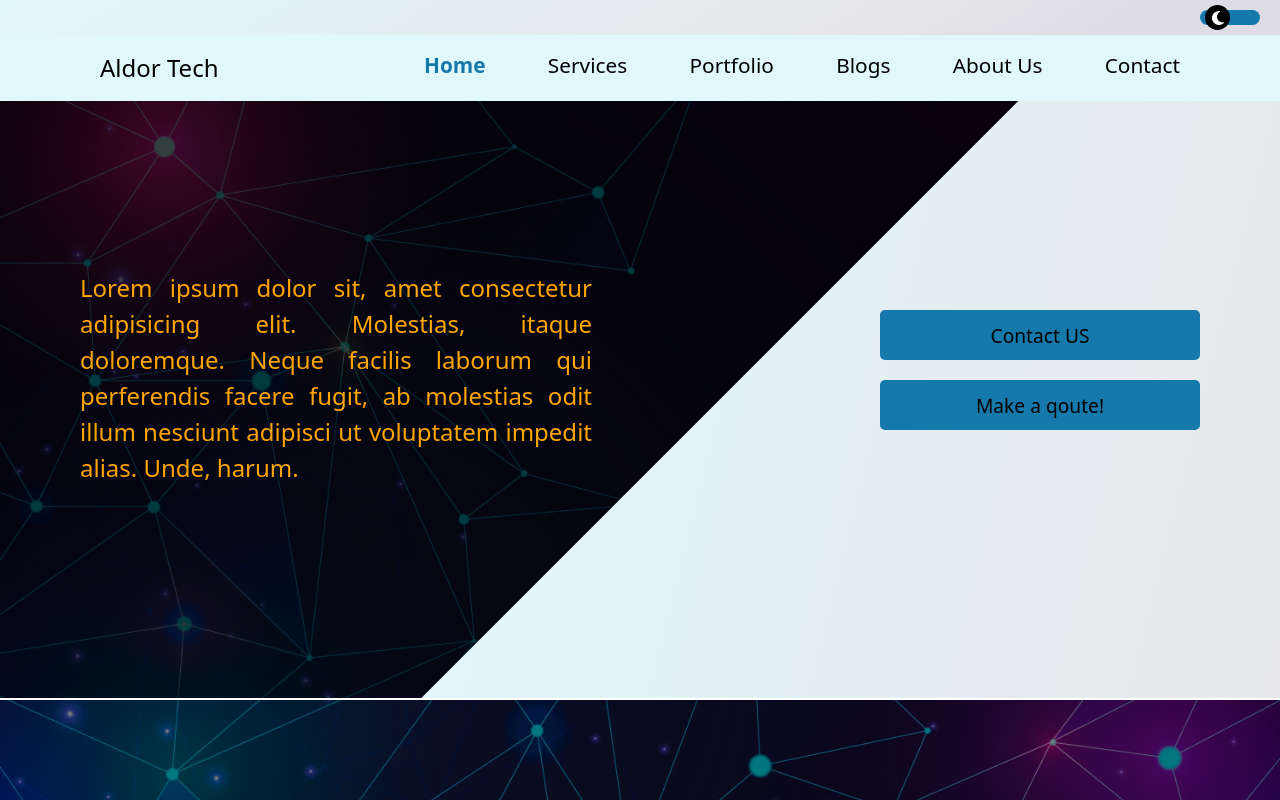
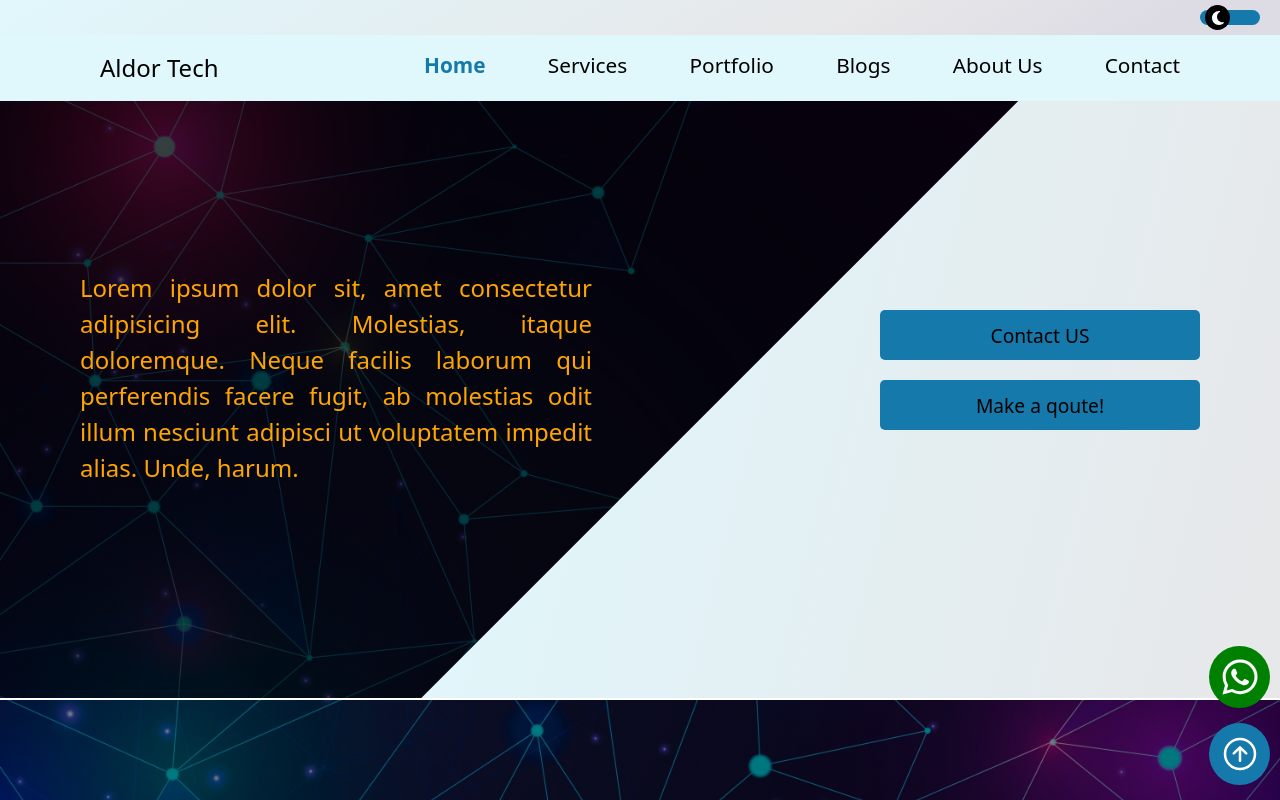
Before and after one commit to hajiRobertWilson/aldortech, a Next.js app: page / in a window 1280 px wide. Built offline with nearby package versions, Linux system fonts and the light colour scheme.

Commit message:
Under Development

```diff
--- a/app/globals.css
+++ b/app/globals.css
@@ -68,6 +68,7 @@ body {
     margin: auto;
     max-width: 1800px;
     min-width: 370px;
+    position: relative;
     background-repeat: no-repeat;
     background: linear-gradient(rgba(0, 0, 0, 0.5), rgba(0, 0, 0, 0.5)), url('../public/bg.webp');
     background-position: center;
@@ -92,6 +93,48 @@ main {
     background: var(--bg-gradient);
     width: 100%;
     margin-top: 150px;
+}
+
+.quikIconCont {
+    position: fixed;
+    z-index: 50;
+    bottom: 0;
+    right: 0;
+}
+
+.quikIconCont .whatsCont {
+    background-color: green;
+    margin: 15px 10px;
+    padding: 11px 10px 5px 11px;
+    border-radius: 50%;
+    cursor: pointer;
+    transition: all 0.5s;
+}
+
+.quikIconCont .whatsCont .whatsapp {
+    font-size: 40px;
+    color: white;
+}
+
+.quikIconCont .whatsCont:hover {
+    transform: scale(1.05);
+}
+
+.quikIconCont .upCont {
+    margin: 15px 10px;
+    padding: 11px 10px 5px 11px;
+    border-radius: 50%;
+    background-color: var(--blue-1);
+    cursor: pointer;
+    transition: all 0.5s;
+}
+.quikIconCont .upCont .arrowUp{
+    font-size: 40px;
+    color: white;
+    transition: all 0.5s;
+}
+.quikIconCont .upCont:hover .arrowUp{
+    transform: scale(1.3);
 }
 
 /* _________________ Blog Card Styles ______________________ */
--- a/app/layout.js
+++ b/app/layout.js
@@ -3,6 +3,7 @@ import "./globals.css";
 import "./global.queries.css";
 import { config } from '@fortawesome/fontawesome-svg-core';
 import '@fortawesome/fontawesome-svg-core/styles.css';
+import Whatsapp from "@/components/whatsapp";
 config.autoAddCss = false;
 
 export const metadata = {
@@ -20,6 +21,7 @@ export default function RootLayout({ children }) {
         <link rel="apple-touch-icon" href="/favicon.ico" />
       </head>
       <body>
+        <Whatsapp />
         <Navbar />
         {children}
       </body>
--- /dev/null
+++ b/components/whatsapp.jsx
@@ -0,0 +1,56 @@
+"use client";
+
+
+import { IonIcon } from "@ionic/react";
+import { arrowUpCircleOutline, body, logoWhatsapp } from "ionicons/icons";
+// import { usePathname } from "next/navigation";
+// import { useCallback, useEffect, useLayoutEffect, useState } from "react";
+
+export default function Whatsapp() {
+    // const path = usePathname();
+    const handleWhats = () => {
+        window.open('https://wa.me/+921234567899')
+    }
+
+    // const handleArrow = useCallback(() => {
+    //     let btn = document.getElementById('arrowBtn');
+    //     let scrollBody = document.querySelector('main')
+    //     if (scrollBody && btn) {
+    //         if (scrollBody.scrollTop > 350) {
+    //             btn.style.display = 'block'
+    //         } else if (scrollBody.scrollTop < 300) {
+    //             btn.removeAttribute('style')
+    //         }
+    //     }
+    // }, [])
+    const returnToTop = () => {
+        let scrollBody = document.querySelector('main')
+        if (scrollBody) {
+            scrollBody.scrollTo({ top: 0, behavior: 'smooth' })
+        }
+    }
+
+    // useLayoutEffect(() => {
+    //     const scrollBody = document.querySelector('main')
+    //     if (scrollBody) {
+    //         scrollBody.addEventListener('scroll', handleArrow)
+    //     }
+    //     return () => {
+    //         if (scrollBody) {
+    //             scrollBody.removeEventListener('scroll', handleArrow)
+    //         }
+    //     }
+    // }, [path,handleArrow])
+    return (
+        <>
+            <div className="quikIconCont">
+                <div onClick={() => handleWhats()} className="whatsCont">
+                    <IonIcon className="whatsapp" icon={logoWhatsapp} />
+                </div>
+                <div id="arrowBtn" onClick={() => returnToTop()} className="upCont">
+                    <IonIcon className="arrowUp" icon={arrowUpCircleOutline} />
+                </div>
+            </div>
+        </>
+    )
+}
```
